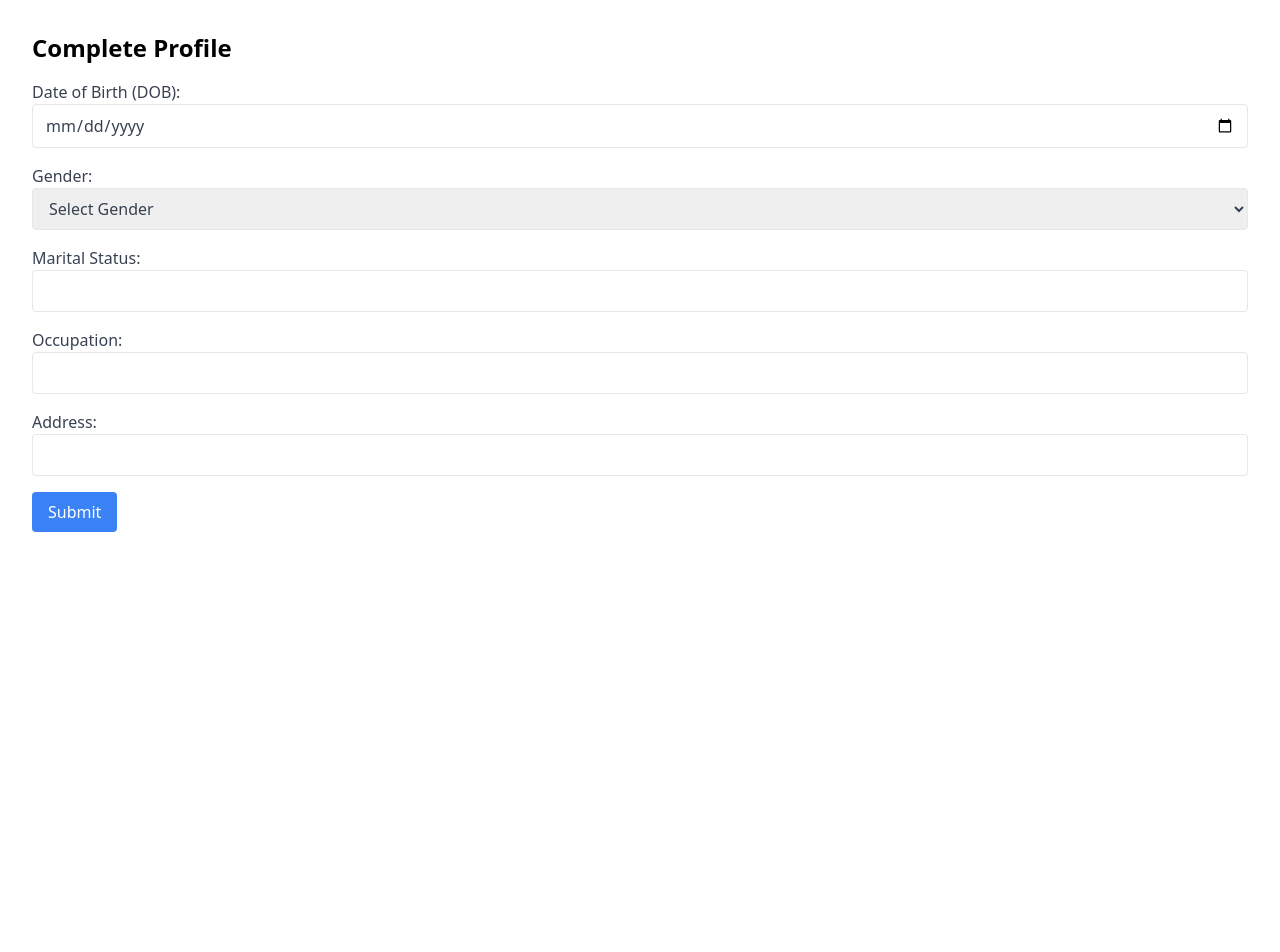
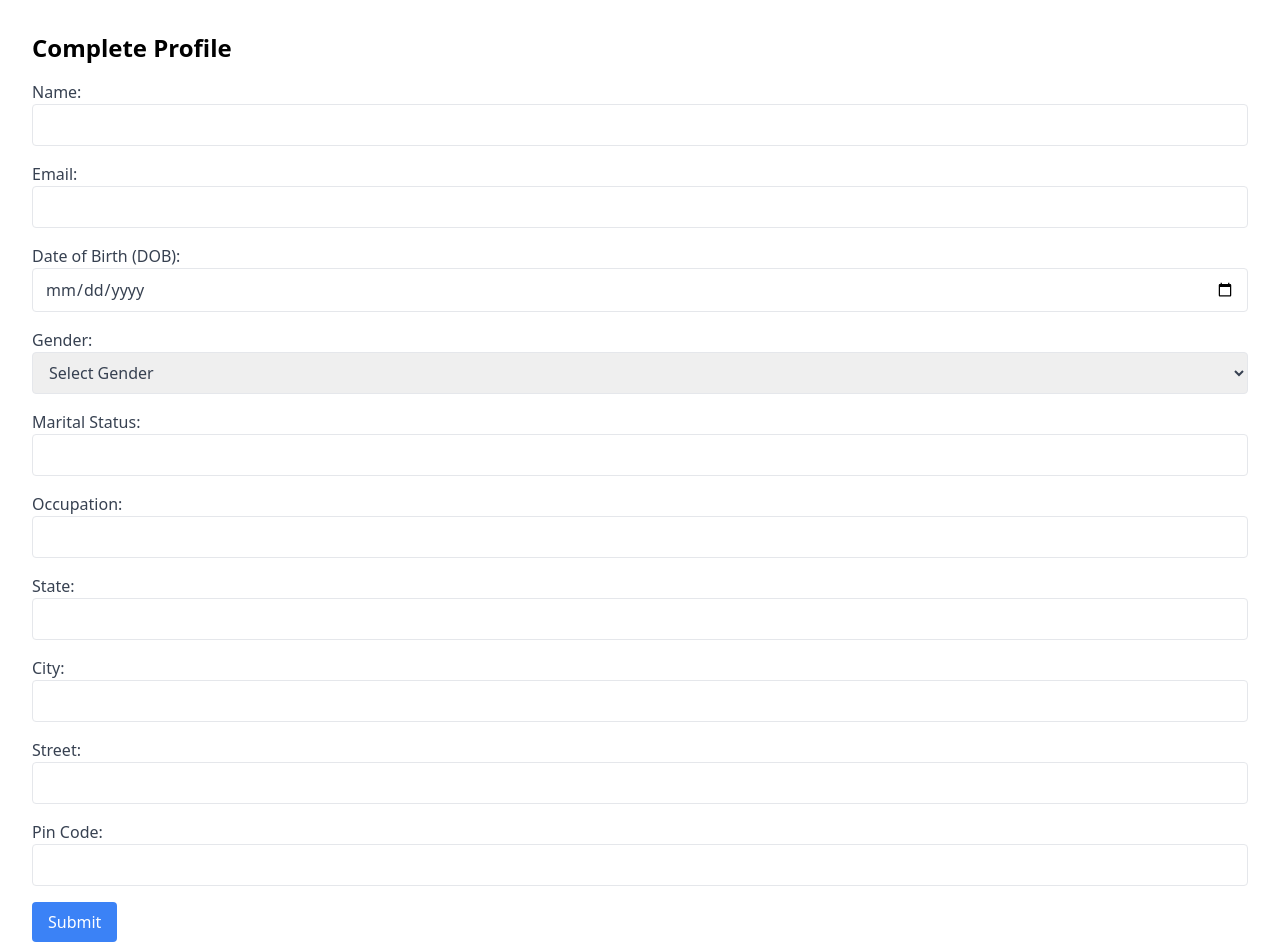
Before and after one commit to AarishShah/CareBridge, a React (Vite) app in the folder frontend/: page /patient/complete-profile in a window 1280 px wide. Shown: the top 952 px of the page. Before the commit the page ends 800 px from the top, so only its background shows below. Built offline with nearby package versions, Linux system fonts and the light colour scheme; no server answers.

Commit message:
Prepopulate name and email fields in signup form with session data

```diff
--- a/frontend/src/components/auth/signup/FormTemp.jsx
+++ b/frontend/src/components/auth/signup/FormTemp.jsx
@@ -1,17 +1,41 @@
-import React, { useState } from 'react';
+import React, { useState, useEffect } from 'react';
 import axios from 'axios';
 
 const FormTemp = () => {
   const [formData, setFormData] = useState({
+    name: '',
+    email: '',
     DOB: '',
     gender: '',
     maritalStatus: '',
     occupation: '',
-    address: ''
+    state: '',
+    city: '',
+    street: '',
+    pinCode: ''
   });
 
   const [error, setError] = useState('');
   const [success, setSuccess] = useState('');
+
+  useEffect(() => {
+    // Fetch session data and prepopulate the form
+    const fetchSessionData = async () => {
+      try {
+        const response = await axios.get('http://localhost:5000/patient/session-data', { withCredentials: true });
+        const { name, email } = response.data;
+        setFormData((prevFormData) => ({
+          ...prevFormData,
+          name,
+          email
+        }));
+      } catch (err) {
+        console.error('Error fetching session data:', err);
+      }
+    };
+
+    fetchSessionData();
+  }, []);
 
   const handleChange = (e) => {
     const { name, value } = e.target;
@@ -26,7 +50,7 @@ const FormTemp = () => {
     try {
       const response = await axios.post('http://localhost:5000/patient/complete-profile', formData, { withCredentials: true });
       setSuccess('Profile completed successfully!');
-      setError('error');
+      setError('');
       console.log(response.data);
     } catch (err) {
       setError(err.response.data.error);
@@ -39,6 +63,26 @@ const FormTemp = () => {
     <div className="container mx-auto p-8">
       <h1 className="text-2xl font-bold mb-4">Complete Profile</h1>
       <form onSubmit={handleSubmit}>
+        <div className="mb-4">
+          <label className="block text-gray-700">Name:</label>
+          <input
+            type="text"
+            name="name"
+            value={formData.name}
+            className="border rounded w-full py-2 px-3 text-gray-700"
+            readOnly
+          />
+        </div>
+        <div className="mb-4">
+          <label className="block text-gray-700">Email:</label>
+          <input
+            type="email"
+            name="email"
+            value={formData.email}
+            className="border rounded w-full py-2 px-3 text-gray-700"
+            readOnly
+          />
+        </div>
         <div className="mb-4">
           <label className="block text-gray-700">Date of Birth (DOB):</label>
           <input
@@ -88,11 +132,44 @@ const FormTemp = () => {
           />
         </div>
         <div className="mb-4">
-          <label className="block text-gray-700">Address:</label>
+          <label className="block text-gray-700">State:</label>
           <input
             type="text"
-            name="address"
-            value={formData.address}
+            name="state"
+            value={formData.state}
+            onChange={handleChange}
+            className="border rounded w-full py-2 px-3 text-gray-700"
+            required
+          />
+        </div>
+        <div className="mb-4">
+          <label className="block text-gray-700">City:</label>
+          <input
+            type="text"
+            name="city"
+            value={formData.city}
+            onChange={handleChange}
+            className="border rounded w-full py-2 px-3 text-gray-700"
+            required
+          />
+        </div>
+        <div className="mb-4">
+          <label className="block text-gray-700">Street:</label>
+          <input
+            type="text"
+            name="street"
+            value={formData.street}
+            onChange={handleChange}
+            className="border rounded w-full py-2 px-3 text-gray-700"
+            required
+          />
+        </div>
+        <div className="mb-4">
+          <label className="block text-gray-700">Pin Code:</label>
+          <input
+            type="text"
+            name="pinCode"
+            value={formData.pinCode}
             onChange={handleChange}
             className="border rounded w-full py-2 px-3 text-gray-700"
             required
```
